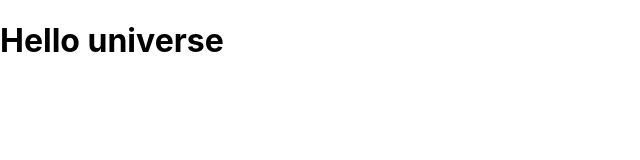
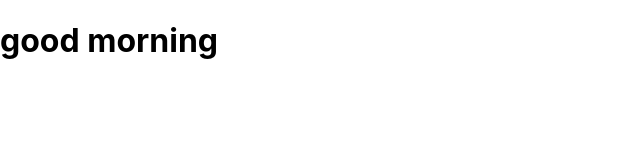
Before and after one commit to ravirajpatil123/Day14, a React (Create React App) app in the folder second-react-app/: page / in a window 1280 px wide. Shown: the top 160 px of the page, without its empty margins (0-640 px from the left). Built offline with nearby package versions, Linux system fonts and the light colour scheme.

Commit message:
conditional return

```diff
--- a/second-react-app/src/App.js
+++ b/second-react-app/src/App.js
@@ -1,6 +1,16 @@
 
 function App(){
-    let jsx1=<h1>Hello universe</h1>;
-    return jsx1;
+    let jsx1=<h1>good morning </h1>;
+
+    // let jsx2= (
+    //   <>
+    //     <h1> Good night</h1>
+    //   </>
+    // );
+
+    // OR
+    let jsx2=<h1>good night</h1>
+    return true ? jsx1 : jsx2;
+
 }
 export default App;
```
